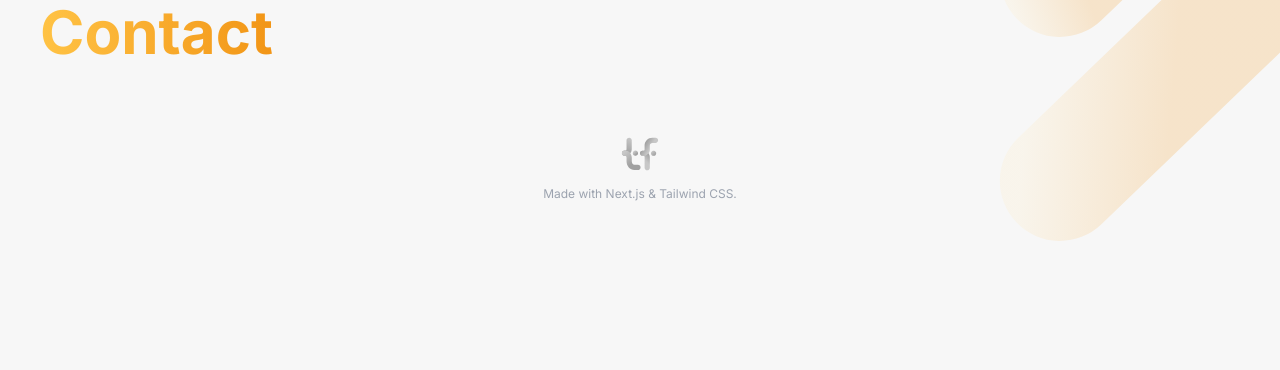
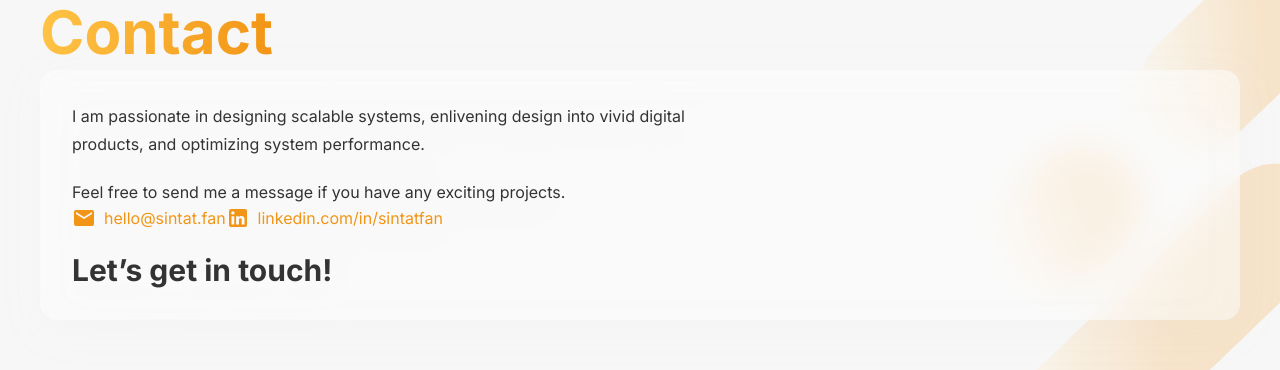
Before and after one commit to sintatfan/sintatfan-web, a Next.js app: page / in a window 1280 px wide. Shown: the part 3757-4127 px from the top of the page. Before the commit the page ends 4023 px from the top, so only its background shows below. Built offline with nearby package versions, Linux system fonts and the light colour scheme.

Commit message:
Contact - basic structure

```diff
--- a/components/home/contact.jsx
+++ b/components/home/contact.jsx
@@ -1,9 +1,39 @@
 import {SectionTitle} from "../title";
+import {Card} from "../card";
+import Icon from "@mdi/react";
+import {mdiEmail as IconEmail, mdiLinkedin as IconLinkedIn} from '@mdi/js';
 
 export default function ContactSection() {
     return (
         <div className="container-md">
             <SectionTitle>Contact</SectionTitle>
+            <Card>
+                <div className="p-8">
+                    <div className="prose mb-">
+                        <p>I am passionate in designing scalable systems, enlivening design into vivid digital products, and optimizing system performance.</p>
+                        <p>Feel free to send me a message if you have any exciting projects.</p>
+                    </div>
+
+                    <div className="mb-4">
+                        <ContactMethodLine icon={IconEmail} text="hello@sintat.fan"
+                                           href="mailto:hello@sintat.fan" />
+                        <ContactMethodLine icon={IconLinkedIn} text="linkedin.com/in/sintatfan"
+                                           href="https://linkedin.com/in/sintatfan" />
+                    </div>
+
+                    <div className="font-bold text-3xl">
+                        Let’s get in touch!
+                    </div>
+                </div>
+            </Card>
         </div>
     );
 }
+
+function ContactMethodLine({icon, href, text}) {
+    return (
+        <a href={href} className="inline-flex space-x-2 text-primary" target="_blank" rel="noreferrer">
+            <Icon path={icon} size={1} /> <span>{text}</span>
+        </a>
+    );
+}
--- a/components/layout/navigation.jsx
+++ b/components/layout/navigation.jsx
@@ -10,7 +10,7 @@ function NavItem({id, label}) {
 function SocialLink({title, url, icon}) {
     return (
         <li>
-            <a href={url} title={title} target="_blank" rel="noopener noreferrer">
+            <a href={url} title={title} target="_blank" rel="noreferrer">
                 <Icon path={icon} size={1} />
             </a>
         </li>
--- a/package.json
+++ b/package.json
@@ -19,6 +19,7 @@
     "react-dom": "18.2.0"
   },
   "devDependencies": {
+    "@tailwindcss/typography": "^0.5.8",
     "autoprefixer": "^10.4.13",
     "postcss": "^8.4.19",
     "tailwindcss": "^3.2.4"
--- a/tailwind.config.js
+++ b/tailwind.config.js
@@ -30,8 +30,17 @@ module.exports = {
       dropShadow: {
         'card': '0 10px 20px rgba(200, 200, 200, 0.1)',
         'card-elevated': '0 20px 20px rgba(200, 200, 200, 0.3)',
-      }
+      },
+      typography: (theme) => ({
+        DEFAULT: {
+          css: {
+            color: theme('colors.content'),
+          }
+        }
+      }),
     },
   },
-  plugins: [],
+  plugins: [
+    require('@tailwindcss/typography'),
+  ],
 }
```
Also changed, not shown: 1 other file (tests, documents, lock files or other folders).
